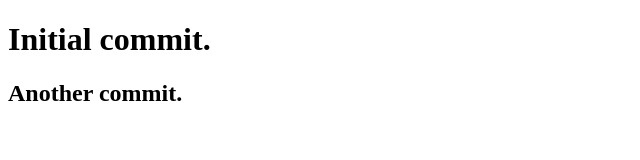
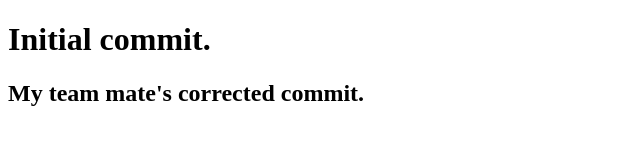
Before and after one commit to michaeltheodore1984/practice_track, a plain HTML site: page index.html in a window 1280 px wide. Shown: the whole page, without its empty margins (0-640 px from the left). Drawn offline with Linux system fonts and the light colour scheme.

Commit message:
Update index.html

```diff
--- a/index.html
+++ b/index.html
@@ -8,6 +8,6 @@
 </head>
 <body>
     <h1>Initial commit.</h1>
-    <h2>Another commit.</h2>
+    <h2>My team mate's corrected commit.</h2>
 </body>
 </html>
```
